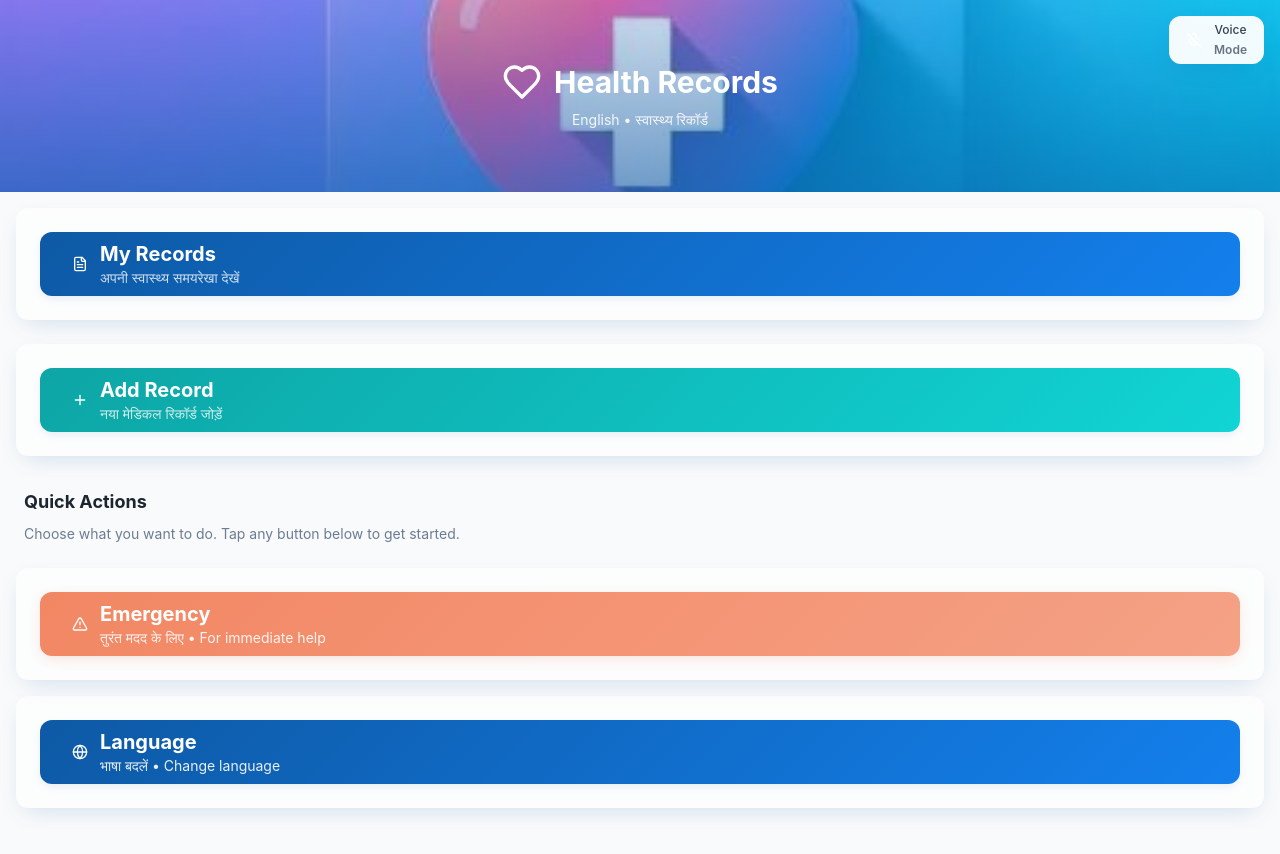
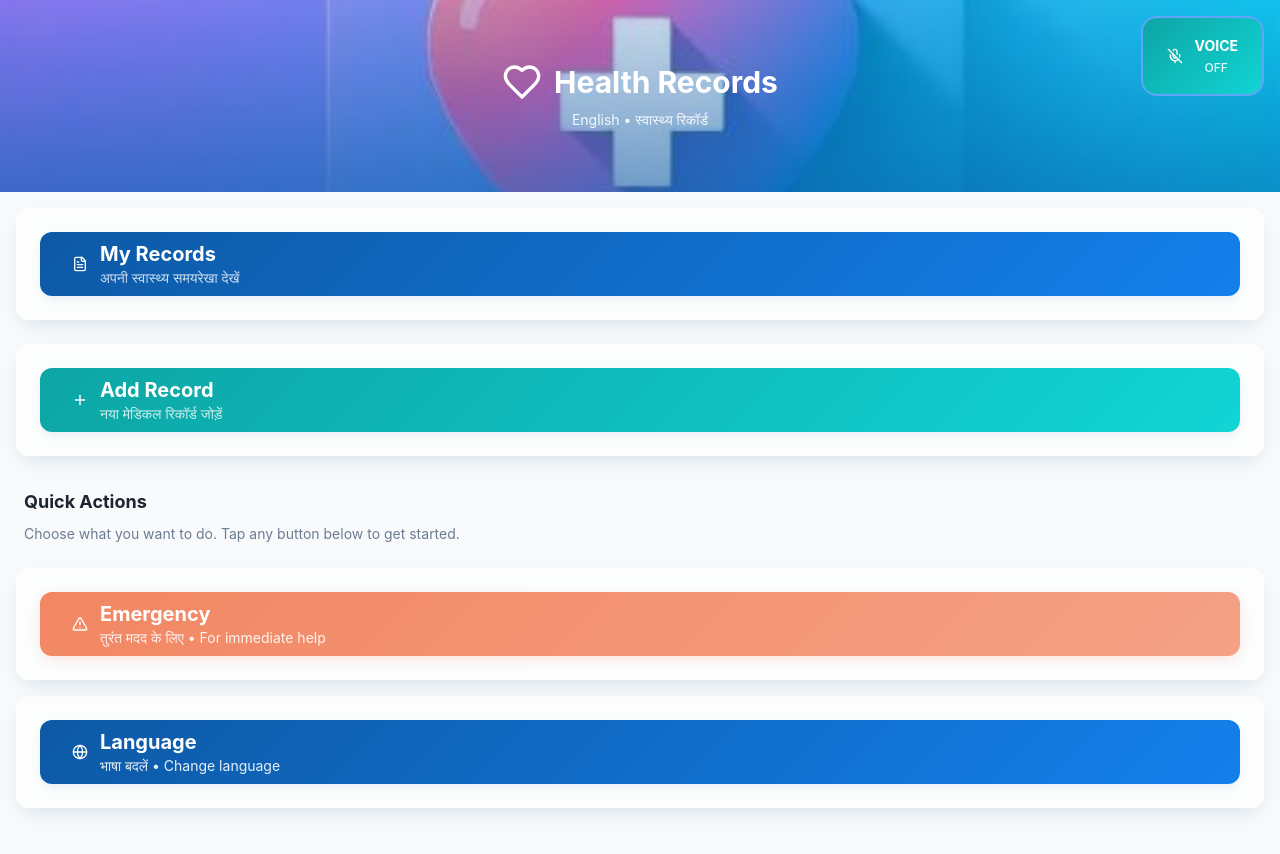
Before and after one commit to shakil-2024/arogya-health, a React (Vite) app: page / in a window 1280 px wide. Built offline with nearby package versions, Linux system fonts and the light colour scheme; the HTML template or start-up script is replaced by a standard one.

Commit message:
Make voice mode button prominent

```diff
--- a/src/components/HomeScreen.tsx
+++ b/src/components/HomeScreen.tsx
@@ -67,22 +67,26 @@ export const HomeScreen: React.FC = () => {
           </div>
         </div>
 
-        {/* Voice Mode Toggle - More Readable */}
+        {/* Voice Mode Toggle - Large & Unique */}
         <div className="absolute top-4 right-4">
           <HealthButton
-            variant="secondary"
-            size="touch"
-            icon={isVoiceMode ? <Mic /> : <MicOff />}
+            variant={isVoiceMode ? "success" : "secondary"}
+            size="lg"
+            icon={isVoiceMode ? <Mic className="h-8 w-8" /> : <MicOff className="h-8 w-8" />}
             onClick={toggleVoiceMode}
             voiceLabel={isVoiceMode ? t('touchMode') : t('voiceMode')}
-            className="rounded-xl px-4 py-2 bg-white/95 backdrop-blur-sm shadow-material-lg border border-white/20"
+            className={`rounded-2xl px-6 py-4 min-w-[140px] h-20 shadow-material-lg border-2 transition-all duration-300 ${
+              isVoiceMode
+                ? 'bg-gradient-to-r from-green-500 to-emerald-600 text-white border-green-400 shadow-green-500/30 animate-pulse'
+                : 'bg-gradient-to-r from-blue-500 to-indigo-600 text-white border-blue-400 shadow-blue-500/30 hover:shadow-blue-500/50'
+            }`}
           >
             <div className="flex flex-col items-center gap-1">
-              <span className="text-xs font-medium text-gray-700">
-                {isVoiceMode ? 'Touch' : 'Voice'}
+              <span className="text-sm font-bold">
+                {isVoiceMode ? 'VOICE' : 'VOICE'}
               </span>
-              <span className="text-xs text-gray-500">
-                {isVoiceMode ? 'Mode' : 'Mode'}
+              <span className="text-xs font-medium opacity-90">
+                {isVoiceMode ? 'ON' : 'OFF'}
               </span>
             </div>
           </HealthButton>
```
